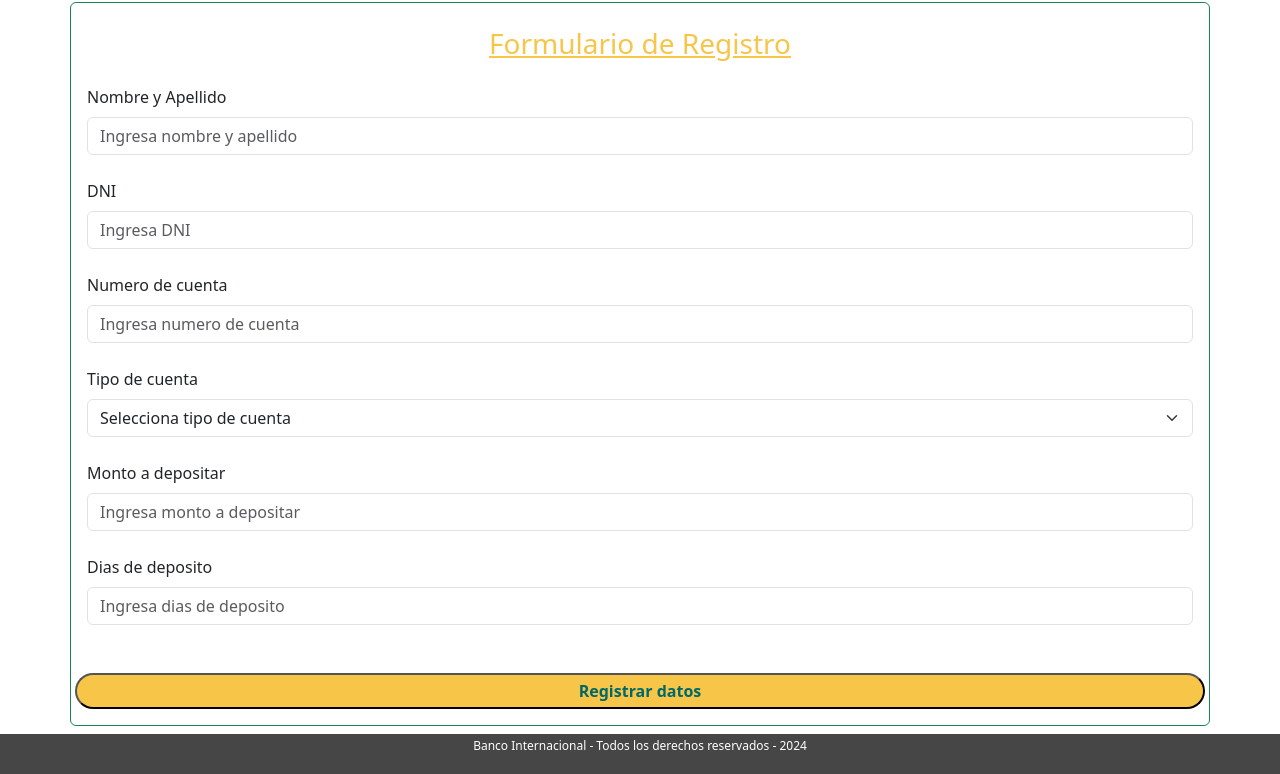
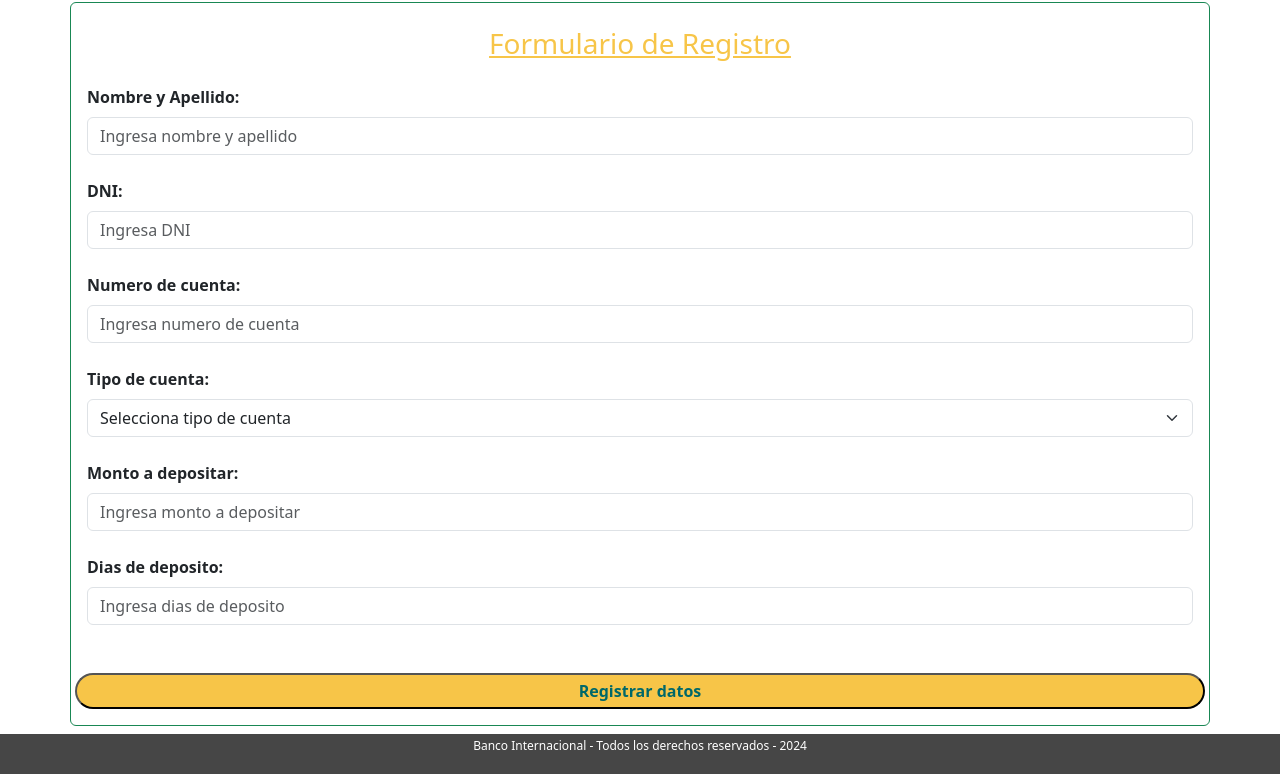
Before and after one commit to orianadecaro/App-Banco, a plain HTML site: page index.html in a window 1280 px wide. Shown: the part 155-929 px from the top of the page. Drawn offline with nearby package versions, Linux system fonts and the light colour scheme.

Commit message:
add font weight

```diff
--- a/index.html
+++ b/index.html
@@ -52,28 +52,28 @@
       <h3 class="m-2 text-center text-decoration-underline" style="color: #f7c548">Formulario de Registro</h3>
       <form class="" id="form">
         <div class="col-md-6 my-4 w-100">
-          <label for="nombre" class="form-label">Nombre y Apellido</label>
+          <label for="nombre" class="form-label"><strong>Nombre y Apellido:</strong> </label>
           <input type="text" class="form-control focus-ring focus-ring-warning" id="nombre"
             placeholder="Ingresa nombre y apellido" required />
           <div class="invalid-feedback" id="errorNombre"></div>
         </div>
 
         <div class="col-md-6 my-4 w-100">
-          <label for="dni" class="form-label">DNI</label>
+          <label for="dni" class="form-label"><strong>DNI:</strong> </label>
           <input type="number" keyNum class="form-control focus-ring focus-ring-warning" id="dni"
             placeholder="Ingresa DNI" required />
           <div class="invalid-feedback" id="errorDni"></div>
         </div>
 
         <div class="col-md-6 my-4 w-100">
-          <label for="numCuenta" class="form-label">Numero de cuenta</label>
+          <label for="numCuenta" class="form-label"><strong>Numero de cuenta:</strong> </label>
           <input type="number" class="form-control focus-ring focus-ring-warning" id="numCuenta"
             placeholder="Ingresa numero de cuenta" required />
           <div class="invalid-feedback" id="errorNumCuenta"></div>
         </div>
 
         <div class="col-md-6 my-4 w-100">
-          <label for="tipoCuenta" class="form-label">Tipo de cuenta</label>
+          <label for="tipoCuenta" class="form-label"><strong>Tipo de cuenta:</strong> </label>
           <select class="form-select focus-ring focus-ring-warning" id="tipoCuenta" required>
             <option value="" disabled selected>Selecciona tipo de cuenta</option>
             <option value="cuenta corriente">Cuenta Corriente</option>
@@ -85,14 +85,14 @@
         </div>
 
         <div class="col-md-6 my-4  w-100">
-          <label for="monto" class="form-label">Monto a depositar</label>
+          <label for="monto" class="form-label"><strong>Monto a depositar:</strong> </label>
           <input type="number" class="form-control focus-ring focus-ring-warning" id="monto"
             placeholder="Ingresa monto a depositar" required />
           <div class="invalid-feedback" id="errorMonto"></div>
         </div>
 
         <div class="col-md-6 my-4 w-100">
-          <label for="diaDep" class="form-label">Dias de deposito</label>
+          <label for="diaDep" class="form-label"> <strong> Dias de deposito:</strong></label>
           <input type="number" class="form-control focus-ring focus-ring-warning" id="diaDep"
             placeholder="Ingresa dias de deposito" required />
           <div class="invalid-feedback" id="errorDiaDep"></div>
```
Also changed, not shown: 1 other file.
